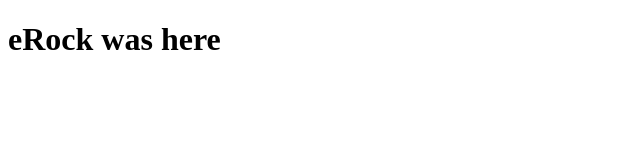
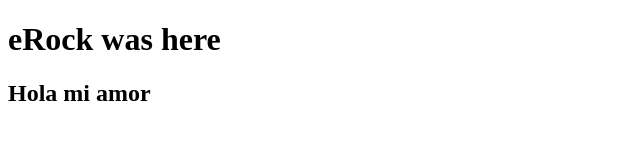
Before and after one commit to tiy-eric/github_excercise, a plain HTML site: page index.html in a window 1280 px wide. Shown: the whole page, without its empty margins (0-640 px from the left). Drawn offline with Linux system fonts and the light colour scheme.

Commit message:
eric made changes

```diff
--- a/index.html
+++ b/index.html
@@ -6,5 +6,6 @@
   </head>
   <body>
     <h1>eRock was here</h1>
+    <h2>Hola mi amor</h2>
   </body>
 </html>
```
